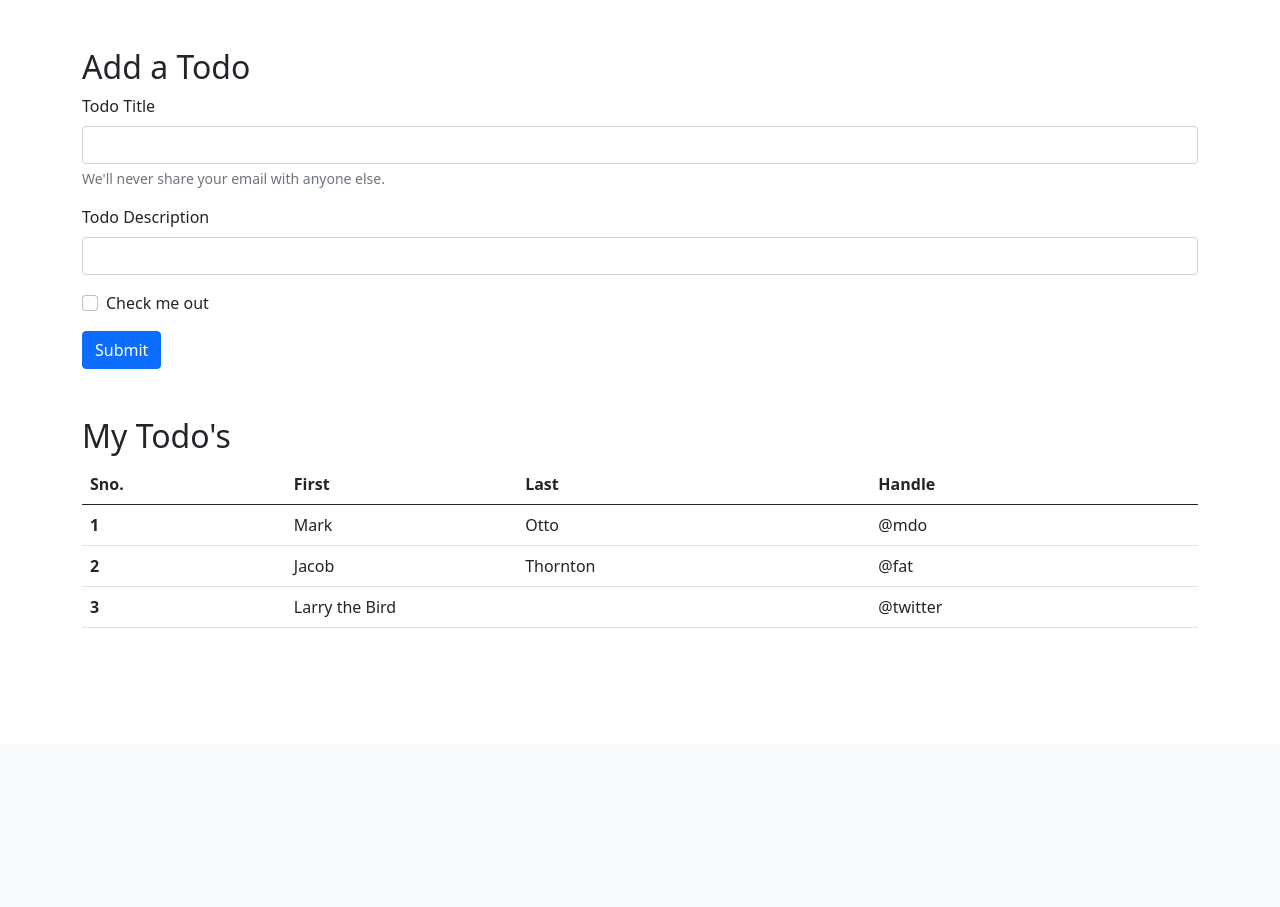
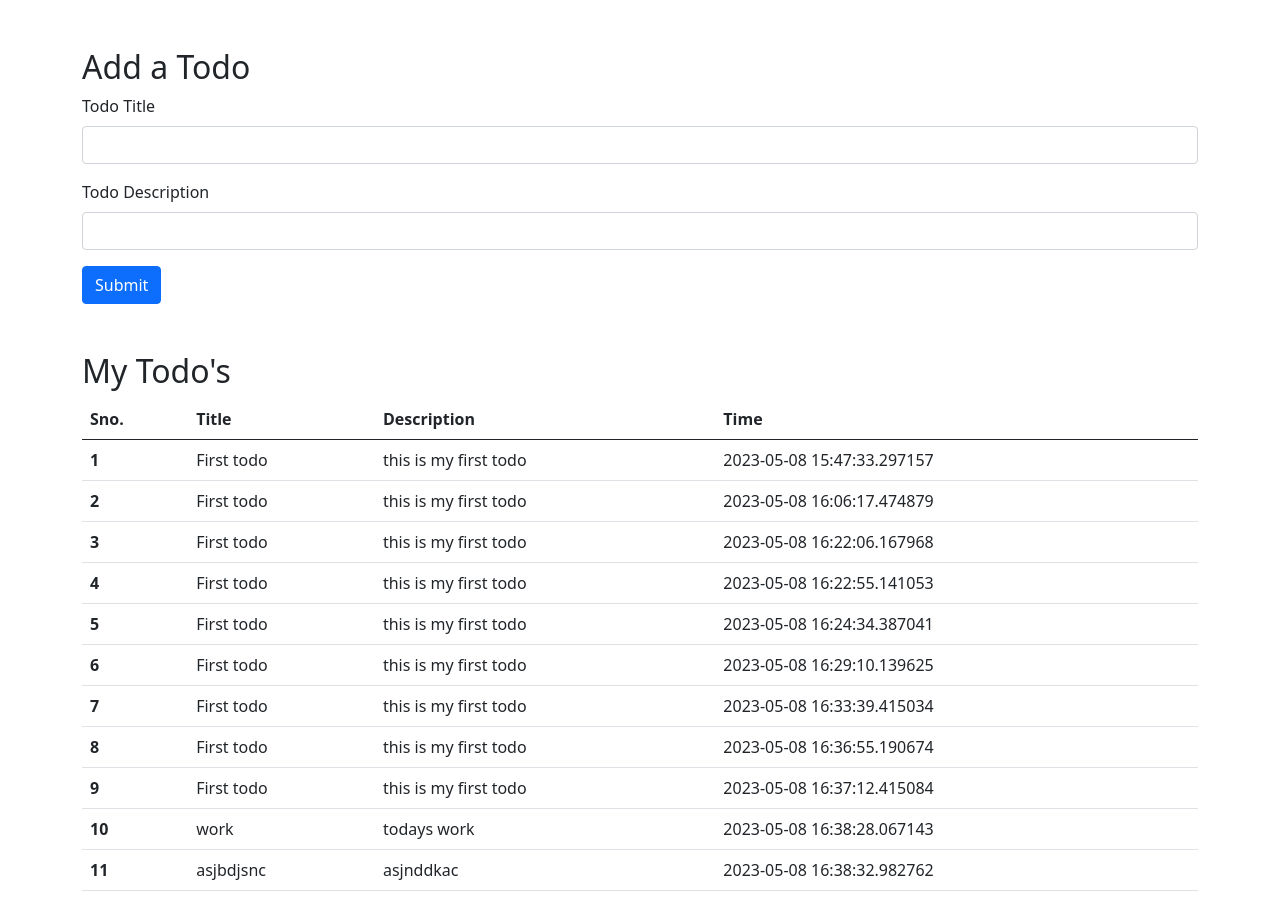
Before and after one commit to preetikushwaha1/To-Do-App, a Flask app: template templates/index.html in a window 1280 px wide. Shown: the part 56-963 px from the top of the page. Before the commit the page ends 684 px from the top, so only its background shows below. Run offline with Flask 3, Linux system fonts and the light colour scheme; the template is opened without the code that fills it: values that come from a table or form of the project are taken from there, others are empty.

Commit message:
form created

```diff
--- a/app.py
+++ b/app.py
@@ -1,4 +1,4 @@
-from flask import Flask, render_template
+from flask import Flask, render_template, request
 from flask_sqlalchemy import SQLAlchemy
 from datetime import datetime
 
@@ -22,16 +22,27 @@ with app.app_context():        #add this to create table in instance folder
     db.create_all()
 
 
-@app.route("/")
+@app.route("/", methods=['GET', 'POST'])
 def hello_world():
-    todo = My_Todo(title ="First todo", desc = "this is my first todo")
-    db.session.add(todo)
-    db.session.commit()
-    return render_template('index.html')
+    if request.method == "POST":
+        title=request.form['title']
+        desc = request.form['desc']
+        print("titel=", title)
+        print("desc=", desc)
 
-@app.route("/products")
+        todo = My_Todo(title =title, desc = desc)
+        db.session.add(todo)
+        db.session.commit()
+        allTodo = My_Todo.query.all()
+        print(allTodo)
+    return render_template('index.html', allTodo=allTodo)
+
+@app.route("/show")
 def products():
-    return "this is products page"
+    allTodo = My_Todo.query.all()
+    print(allTodo)
+
+    return "this is productd page"
 
 if __name__ =="__main__":
     app.run(debug=True)
--- a/templates/index.html
+++ b/templates/index.html
@@ -50,20 +50,17 @@
 
   <div class ="container my-5">
     <h2> Add a Todo </h2>
-      <form>
+      <form action = "/" method="post">
           <div class="mb-3">
             <label for="exampleInputEmail1" class="form-label">Todo Title</label>
-            <input type="email" class="form-control" id="exampleInputEmail1" aria-describedby="emailHelp">
-            <div id="emailHelp" class="form-text">We'll never share your email with anyone else.</div>
+            <input type="text" class="form-control" id="title" name="title">
+
           </div>
           <div class="mb-3">
             <label for="exampleInputPassword1" class="form-label">Todo Description</label>
-            <input type="password" class="form-control" id="exampleInputPassword1">
+            <input type="text" class="form-control" id="desc" name="desc">
           </div>
-          <div class="mb-3 form-check">
-            <input type="checkbox" class="form-check-input" id="exampleCheck1">
-            <label class="form-check-label" for="exampleCheck1">Check me out</label>
-          </div>
+
           <button type="submit" class="btn btn-primary">Submit</button>
         </form>
     </div>
@@ -74,29 +71,22 @@
         <thead>
           <tr>
             <th scope="col">Sno.</th>
-            <th scope="col">First</th>
-            <th scope="col">Last</th>
-            <th scope="col">Handle</th>
+            <th scope="col">Title</th>
+            <th scope="col">Description</th>
+            <th scope="col">Time</th>
           </tr>
         </thead>
         <tbody>
+          {% for todo in allTodo %}
+
+
           <tr>
-            <th scope="row">1</th>
-            <td>Mark</td>
-            <td>Otto</td>
-            <td>@mdo</td>
+            <th scope="row">{{todo.sno}}</th>
+            <td>{{todo.title}}</td>
+            <td>{{todo.desc}}</td>
+            <td>{{todo.date_created}}</td>
           </tr>
-          <tr>
-            <th scope="row">2</th>
-            <td>Jacob</td>
-            <td>Thornton</td>
-            <td>@fat</td>
-          </tr>
-          <tr>
-            <th scope="row">3</th>
-            <td colspan="2">Larry the Bird</td>
-            <td>@twitter</td>
-          </tr>
+          {% endfor %}
         </tbody>
       </table>
     </div>
```
Also changed, not shown: instance/todo.db.
